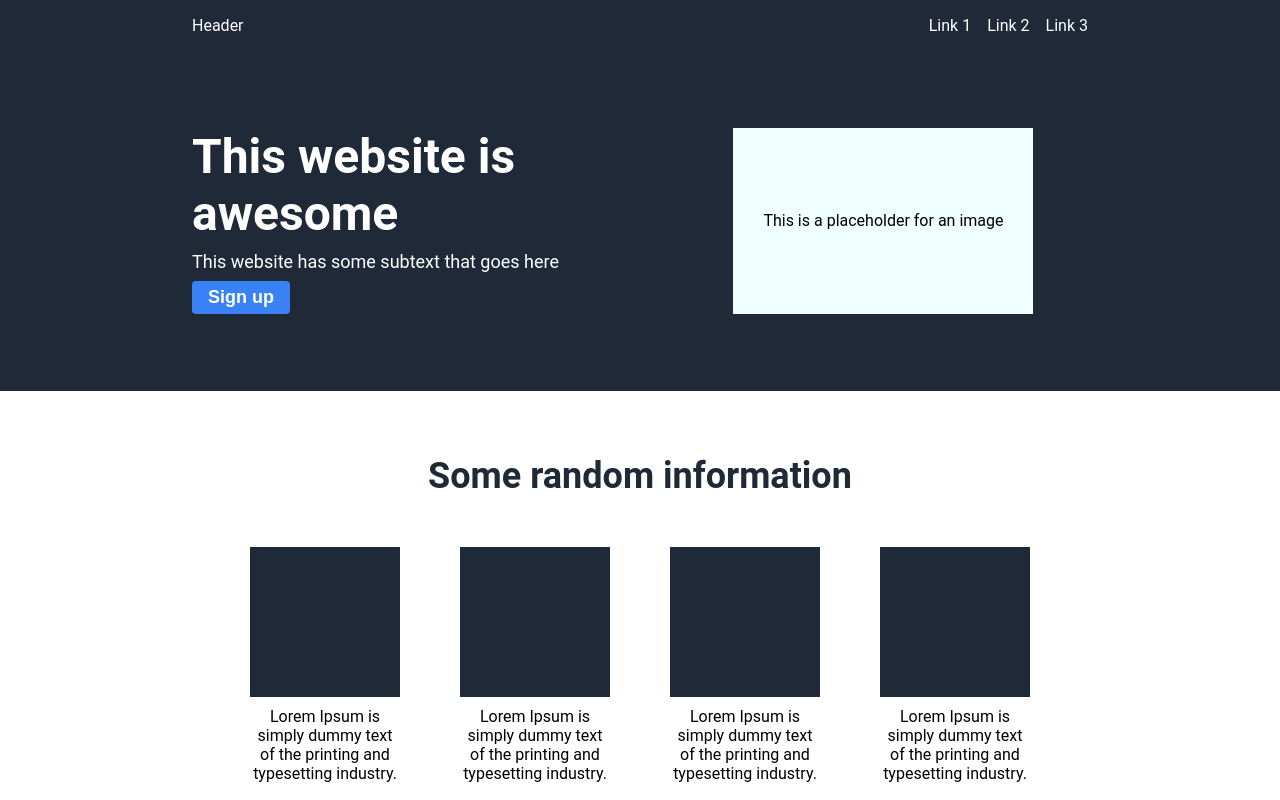
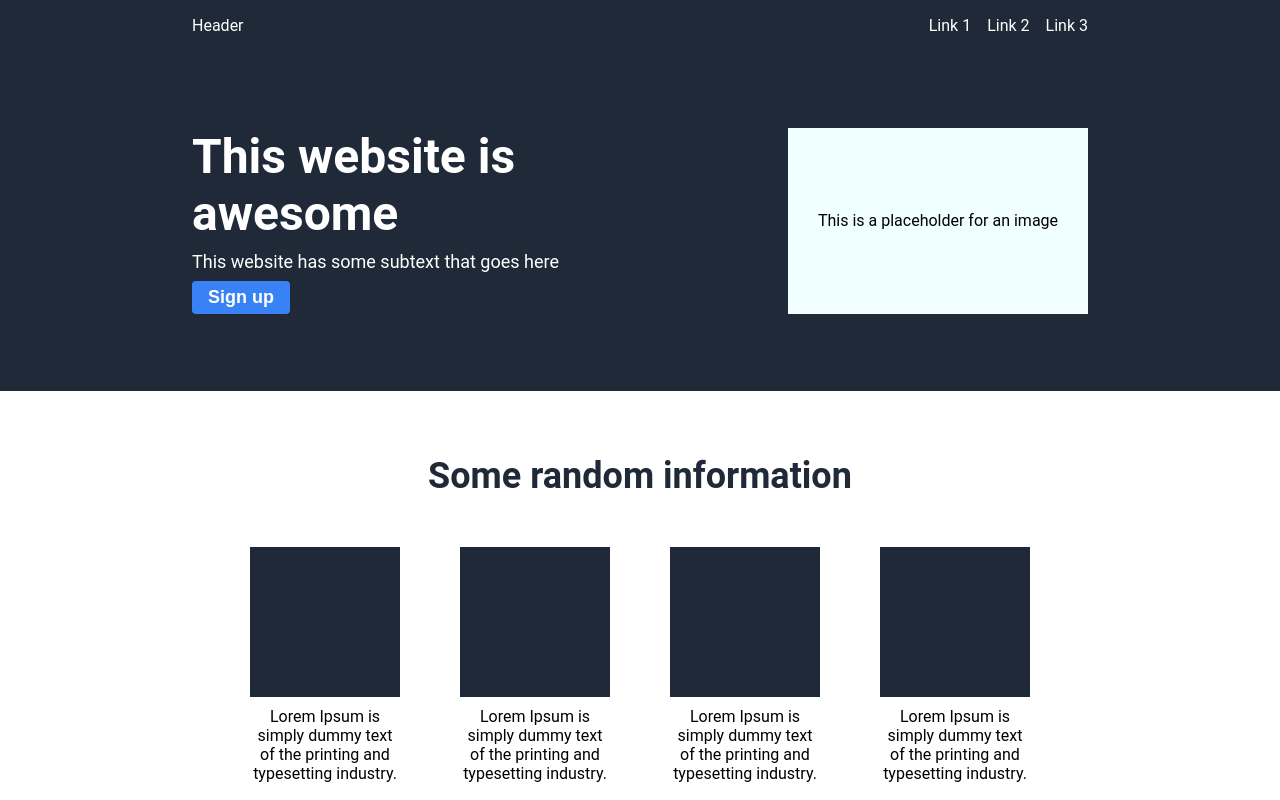
Before and after one commit to R894/landing-page, a plain HTML site: page index.html in a window 1280 px wide. Shown: the top 800 px of the page. Drawn offline with Linux system fonts and the light colour scheme.

Commit message:
fix hero section css

```diff
--- a/style.css
+++ b/style.css
@@ -50,7 +50,6 @@ button{
 
 .hero-section{
     display: flex;
-    align-items: center;
     background-color: #1F2937;
 }
 
@@ -64,8 +63,11 @@ button{
 }
 
 .hero-section .wrapper{
+    width: 100%;
     display: flex;
+    justify-content: space-between;
     margin: 6% 15%;
+
     gap: 10%;
 }
 
```
